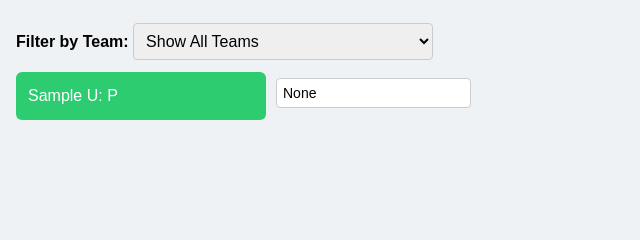
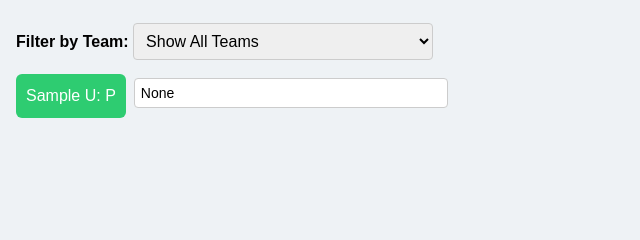
Before and after one commit to bradmoening/attendance-app-2025, a Flask app: page /attendance in a window 1280 px wide. Shown: the part 138-378 px from the top of the page, without its empty margins (0-640 px from the left). Run offline with Flask 3, Linux system fonts and the light colour scheme; a user stored in the database is signed in; data comes from the database, SQL or seed files in the repository; tables that the repository leaves empty hold one stand-in row (values such as "Sample post"); parts of the project's set-up code (start-up, migrations or seed data) failed here and were passed over.

Commit message:
button size

```diff
--- a/templates/attendance.html
+++ b/templates/attendance.html
@@ -11,21 +11,10 @@
       background-color: #eef2f5;
     }
 
-    nav {
-      margin-bottom: 20px;
-    }
-
-    h2 {
-      margin-bottom: 10px;
-    }
-
-    form {
-      margin: 0;
-    }
-
-    label {
-      font-weight: bold;
-    }
+    nav { margin-bottom: 20px; }
+    h2 { margin-bottom: 10px; }
+    form { margin: 0; }
+    label { font-weight: bold; }
 
     select, input[type="text"] {
       width: 100%;
@@ -38,15 +27,14 @@
       margin-bottom: 12px;
     }
 
-    ul {
-      padding: 0;
-      margin: 0;
-      list-style-type: none;
-    }
+    ul { padding: 0; margin: 0; list-style-type: none; }
 
+    /* --- Layout tweaks for mobile --- */
     .athlete-row {
       display: flex;
-      flex-direction: column;
+      flex-direction: row;      /* keep in one line on phones */
+      align-items: center;
+      gap: 8px;
       margin-bottom: 10px;
     }
 
@@ -54,56 +42,45 @@
       display: flex;
       flex-direction: row;
       align-items: center;
-      gap: 10px;
+      gap: 8px;
+      width: 100%;
+      flex-wrap: nowrap;        /* prevent wrapping button above input */
     }
 
     .status-btn {
-      flex-shrink: 0;
-      width: 250px;
-      height: 48px;
-      padding: 0 12px;
-      font-size: 16px;
+      display: inline-flex;
+      align-items: center;
+      justify-content: center;
+      flex: 0 0 auto;           /* don't grow, don't shrink */
+      min-width: 96px;          /* keep tap target */
+      max-width: 44vw;          /* cap width on small screens */
+      height: 40px;
+      padding: 6px 10px;
+      font-size: 14px;
       border: none;
       border-radius: 6px;
       cursor: pointer;
-      text-align: left;
       white-space: nowrap;
       overflow: hidden;
       text-overflow: ellipsis;
+      text-align: center;
     }
 
-    .present {
-      background-color: #2ecc71;
-      color: white;
-    }
-
-    .absent {
-      background-color: #e74c3c;
-      color: white;
-    }
+    .present { background-color: #2ecc71; color: white; }
+    .absent  { background-color: #e74c3c; color: white; }
 
     input[type="text"].note-field {
-      flex: 1;
-      min-width: 100px;
-      max-width: 150px;
+      flex: 1 1 auto;           /* take remaining space */
+      min-width: 140px;         /* don’t collapse too small */
+      max-width: none;          /* allow full remaining width */
       padding: 6px;
       font-size: 14px;
     }
 
+    /* --- Wider screens: give button a bit more room --- */
     @media (min-width: 600px) {
-      .athlete-row {
-        flex-direction: row;
-        align-items: center;
-        justify-content: space-between;
-      }
-
-      .status-btn {
-        width: 250px;
-      }
-
-      input[type="text"].note-field {
-        max-width: 200px;
-      }
+      .status-btn { max-width: 250px; height: 44px; font-size: 16px; }
+      input[type="text"].note-field { max-width: 300px; }
     }
   </style>
 </head>
@@ -124,19 +101,17 @@
     <select name="team_id" id="team_id" onchange="this.form.submit()">
       <option value="">Show All Teams</option>
       {% for team in teams %}
-      <option value="{{ team.id }}"
-              {% if selected_team_id == team.id %}selected{% endif %}>
+        <option value="{{ team.id }}" {% if selected_team_id == team.id %}selected{% endif %}>
           {{ team.name }}
         </option>
       {% endfor %}
     </select>
   </form>
 
-
   <ul>
     {% for athlete in athletes %}
       <li>
-        <div class="athlete-row">
+        <div class="athlete-row" id="athlete-{{ athlete.id }}">
           <form method="post" class="button-note-wrapper">
             <input type="hidden" name="athlete_id" value="{{ athlete.id }}">
             <input type="hidden" name="team_id" value="{{ selected_team_id or '' }}">
@@ -154,6 +129,7 @@
       </li>
     {% endfor %}
   </ul>
+
   <script>
     // remember scroll before any attendance form submits
     document.addEventListener('submit', e => {
@@ -168,7 +144,5 @@
     });
   </script>
 
-
-
 </body>
 </html>
```
Lines whose indentation alone changed are shown as unchanged.
